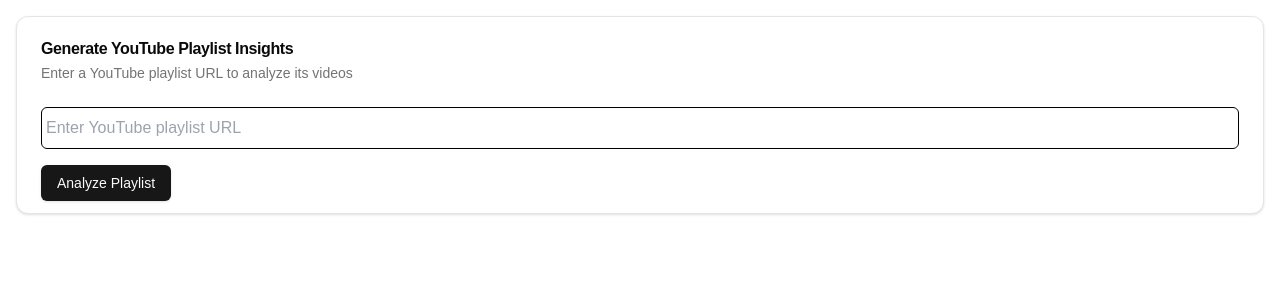
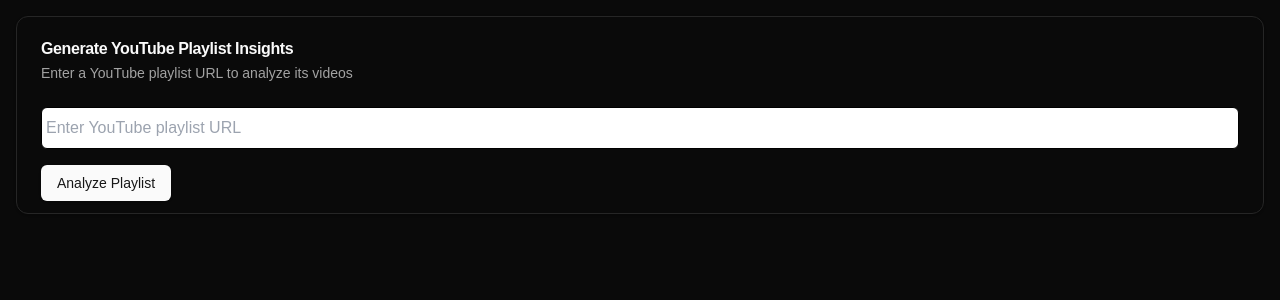
Before and after one commit to GenMech/TubeTracker, a Next.js app: page / in a window 1280 px wide. Shown: the top 300 px of the page. Built offline with nearby package versions, Linux system fonts and the light colour scheme.

Commit message:
feat: dark theme

```diff
--- a/app/layout.tsx
+++ b/app/layout.tsx
@@ -1,6 +1,7 @@
 import type { Metadata } from "next";
 import localFont from "next/font/local";
 import "./globals.css";
+import { ThemeProvider } from "./provider";
 
 const geistSans = localFont({
   src: "./fonts/GeistVF.woff",
@@ -28,7 +29,14 @@
       <body
         className={`${geistSans.variable} ${geistMono.variable} antialiased`}
       >
-        {children}
+        <ThemeProvider
+          attribute="class"
+          defaultTheme="dark"
+          enableSystem
+          disableTransitionOnChange
+        >
+          {children}
+        </ThemeProvider>
       </body>
     </html>
   );
--- a/app/page.tsx
+++ b/app/page.tsx
@@ -24,6 +24,11 @@
 import { GrFormNextLink, GrFormPreviousLink } from "react-icons/gr";
 import { BsDot } from "react-icons/bs";
 import Image from "next/image";
+import { TooltipProps } from "recharts";
+import {
+  ValueType,
+  NameType,
+} from "recharts/types/component/DefaultTooltipContent";
 
 interface VideoData {
   title: string;
@@ -85,6 +90,23 @@
     }
   };
 
+  const CustomTooltip = ({
+    active,
+    payload,
+    label,
+  }: TooltipProps<ValueType, NameType>) => {
+    if (active && payload && payload.length) {
+      return (
+        <div className="custom-tooltip">
+          <p className="label">{`${label} : ${payload[0].value} views`}</p>
+          {/* <p className="desc">Anything you want can be displayed here.</p> */}
+        </div>
+      );
+    }
+
+    return null;
+  };
+
   console.log("videos data:", videoData);
 
   // Pagination Logic
@@ -108,7 +130,7 @@
               placeholder="Enter YouTube playlist URL"
               value={playlistUrl}
               onChange={(e) => setPlaylistUrl(e.target.value)}
-              className="outline-none bg-white border border-black py-2 px-1 rounded-md w-full placeholder:text-base placeholder:text-fontlight placeholder:font-normal"
+              className="outline-none bg-white text-black border border-black py-2 px-1 rounded-md w-full placeholder:text-base placeholder:text-fontlight placeholder:font-normal"
               required
             />
             <Button type="submit" disabled={isLoading}>
@@ -143,7 +165,7 @@
                       <p className="text-sm text-gray-600 flex flex-row">
                         {formatViews(video.views)} views{" "}
                         <span className="flex items-center justify-center">
-                          <BsDot className="text-black" />
+                          <BsDot className="text-white" />
                         </span>
                         {video.duration}
                       </p>
@@ -188,15 +210,15 @@
 
           <Card>
             <CardHeader>
-              <CardTitle>View Count Graph (in thousand)</CardTitle>
+              <CardTitle>View Count Graph</CardTitle>
             </CardHeader>
             <CardContent>
               <ResponsiveContainer width="100%" height={300}>
                 <LineChart data={graphData}>
-                  <CartesianGrid strokeDasharray="2 2" />
+                  {/* <CartesianGrid strokeDasharray="2 2" /> */}
                   <XAxis dataKey="name" />
                   <YAxis />
-                  <Tooltip />
+                  <Tooltip content={<CustomTooltip />} />
                   <Legend />
                   <Line
                     type="monotone"
@@ -216,7 +238,7 @@
                   <CartesianGrid strokeDasharray="2 2" />
                   <XAxis dataKey="name" />
                   <YAxis />
-                  <Tooltip />
+                  <Tooltip content={<CustomTooltip />} />
                   <Legend />
                   <Bar dataKey="duration" fill="#8884d8" />
                 </BarChart>
--- /dev/null
+++ b/app/provider.tsx
@@ -0,0 +1,9 @@
+"use client";
+
+import * as React from "react";
+import { ThemeProvider as NextThemesProvider } from "next-themes";
+import { type ThemeProviderProps } from "next-themes/dist/types";
+
+export function ThemeProvider({ children, ...props }: ThemeProviderProps) {
+  return <NextThemesProvider {...props}>{children}</NextThemesProvider>;
+}
--- a/package.json
+++ b/package.json
@@ -9,6 +9,7 @@
     "lint": "next lint"
   },
   "dependencies": {
+    "@nextui-org/react": "^2.4.8",
     "@radix-ui/react-icons": "^1.3.0",
     "@radix-ui/react-slot": "^1.1.0",
     "@types/uuid": "^10.0.0",
@@ -17,8 +18,10 @@
     "class-variance-authority": "^0.7.0",
     "clsx": "^2.1.1",
     "crawlee": "^3.11.4",
+    "framer-motion": "^11.11.0",
     "lucide-react": "^0.439.0",
     "next": "14.2.13",
+    "next-themes": "^0.3.0",
     "playwright": "^1.47.2",
     "puppeteer": "^23.4.0",
     "react": "^18",
```
Also changed, not shown: 1 other file (tests, documents, lock files or other folders).
